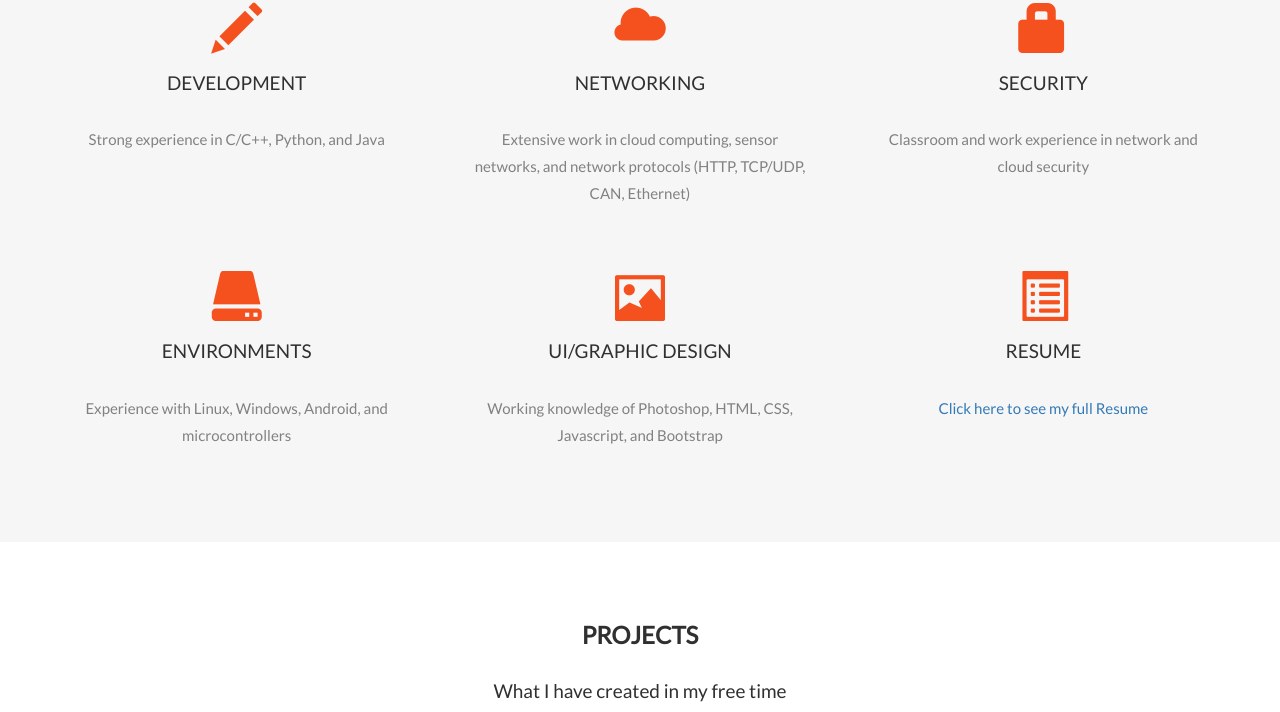
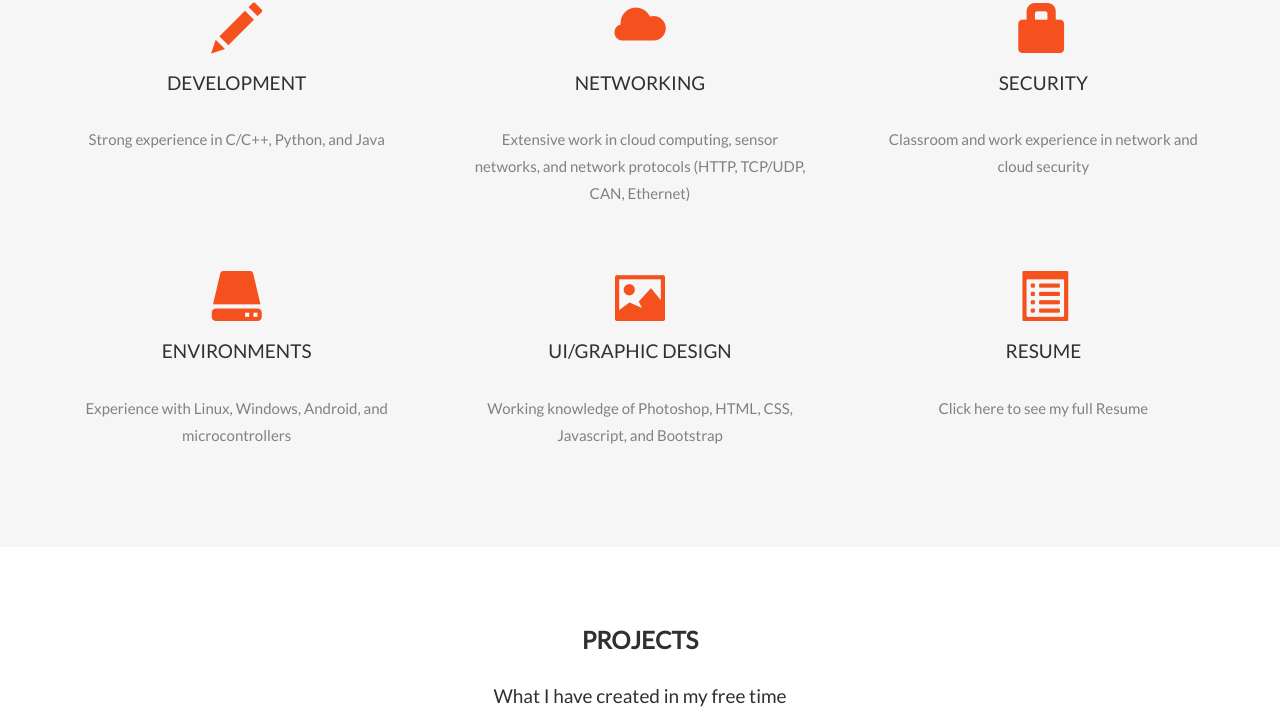
Before and after one commit to fahadkh/fahadkh.github.io, a plain HTML site: page index.html in a window 1280 px wide. Shown: the part 1443-2155 px from the top of the page. Drawn offline with nearby package versions, Linux system fonts and the light colour scheme; some packages are replaced by stand-ins of ours.

Commit message:
Styling resume link

```diff
--- a/css/styling.css
+++ b/css/styling.css
@@ -16,6 +16,13 @@ h4 {
     color: #303030;
     font-weight: 400;
     margin-bottom: 30px;
+}
+a {
+    text-decoration: none;
+    color: #818181;
+}
+a:hover {
+    text-decoration: none;
 }
 .jumbotron {
     color: #fff;
@@ -87,7 +94,7 @@ h4 {
 .panel {
     top: -20px;
     padding-top: 20px;
-    margin-bottom: 30px;
+    padding-bottom: 15px;
     border-radius:0 !important;
     transition: box-shadow 0.5s;
     border: none;
```
